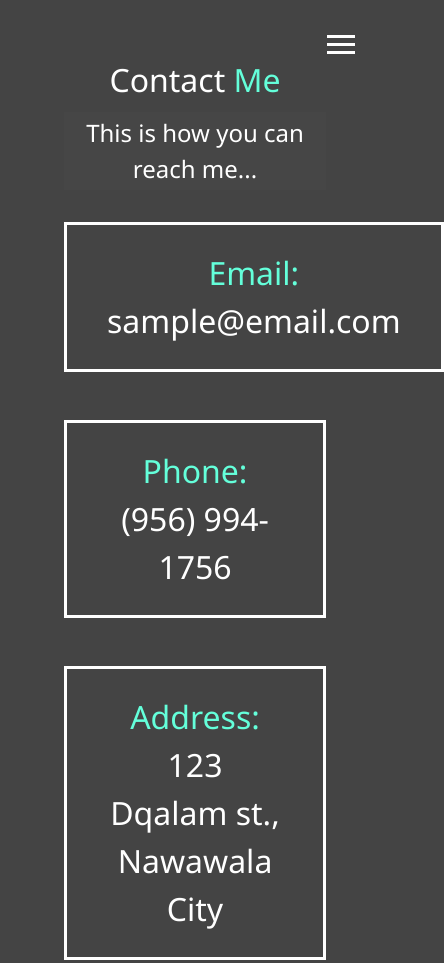
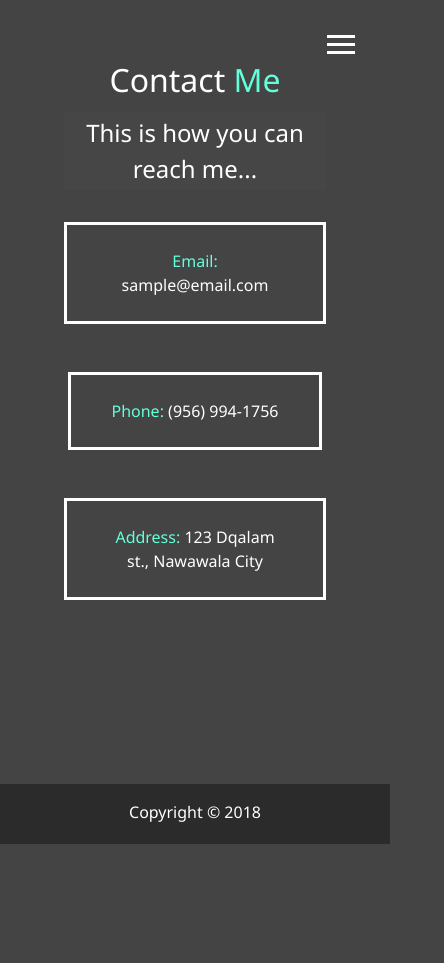
Before and after one commit to xchangrey/portfolio, a website: page dist/contact.html in a window 390 px wide. Shown: the top 963 px of the page, 444 px wide, since content can reach past the window. After the commit the page ends 844 px from the top, so only its background shows below. Drawn offline with Linux system fonts and the light colour scheme.

Commit message:
Edited the font size of the contact page div on mediaSm

```diff
--- a/scss/_mobile.scss
+++ b/scss/_mobile.scss
@@ -90,4 +90,10 @@
   .bio {
     font-size: 1rem;
   }
+
+  .boxes {
+    div {
+      font-size: 1rem;
+    }
+  }
 }
```
Also changed, not shown: dist/css/main.css.
